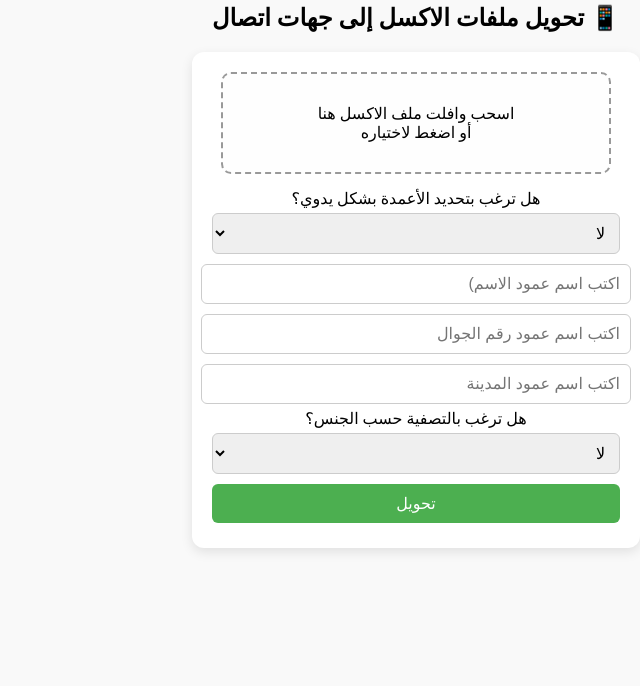
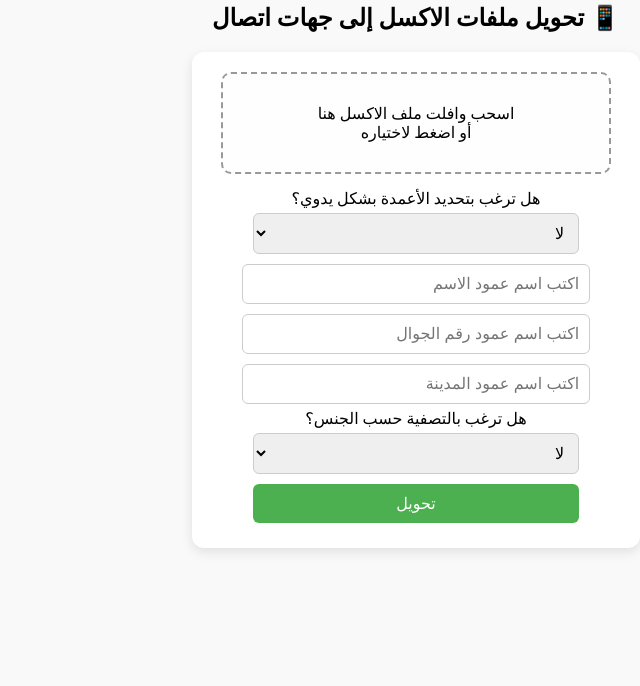
Before and after one commit to maf1250/xl, a Flask app: page / in a window 1280 px wide. Shown: the part 134-820 px from the top of the page, without its empty margins (640-1280 px from the left). Run offline with Flask 3, Linux system fonts and the light colour scheme.

Commit message:
Update index.html

```diff
--- a/templates/index.html
+++ b/templates/index.html
@@ -65,7 +65,7 @@
         }
 
         input[type="file"], select, input[type="text"], button {
-            width: 100%;
+            width: 80%;
             padding: 10px;
             margin: 5px 0;
             font-size: 16px;
@@ -129,7 +129,7 @@
             <option value="yes">نعم</option>
         </select>
 
-        <input type="text" name="name_col" placeholder="اكتب اسم عمود الاسم)">
+        <input type="text" name="name_col" placeholder="اكتب اسم عمود الاسم">
         <input type="text" name="mobile_col" placeholder="اكتب اسم عمود رقم الجوال">
         <input type="text" name="city_col" placeholder="اكتب اسم عمود المدينة">
 
```
